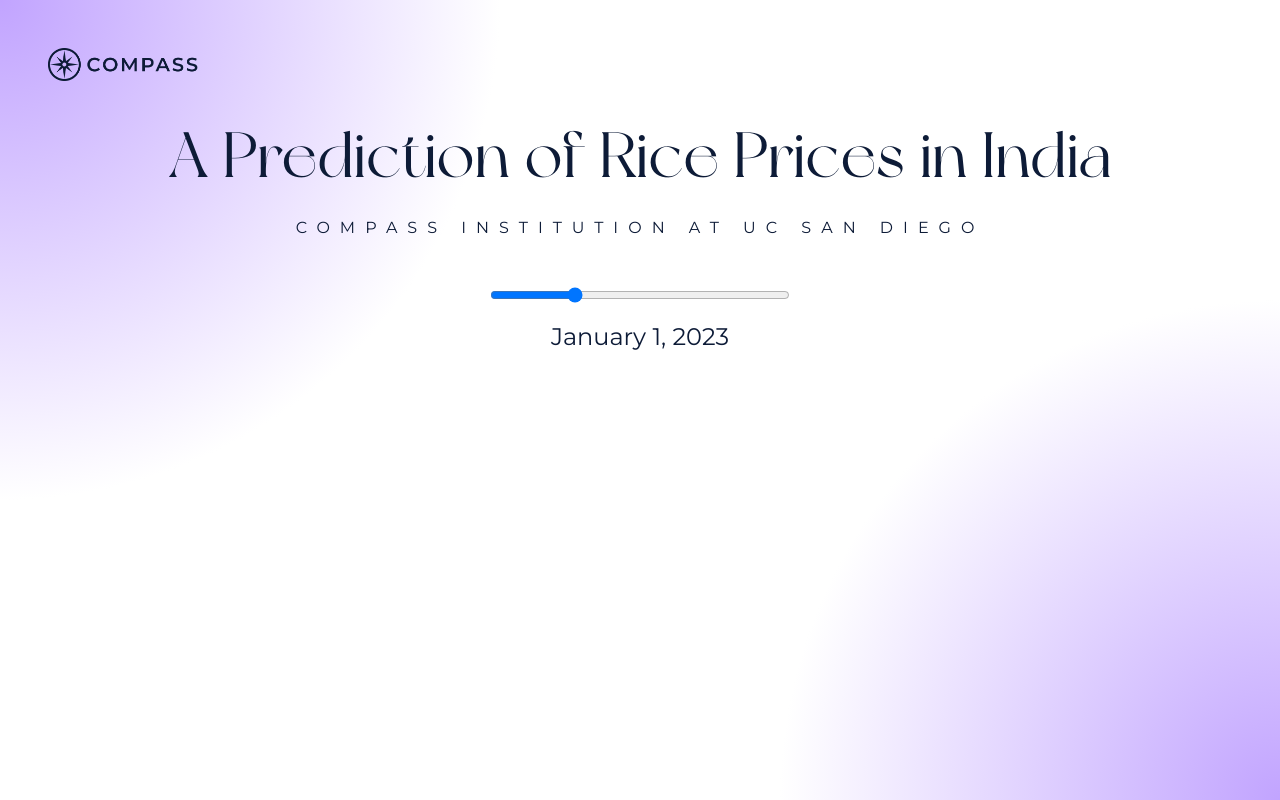
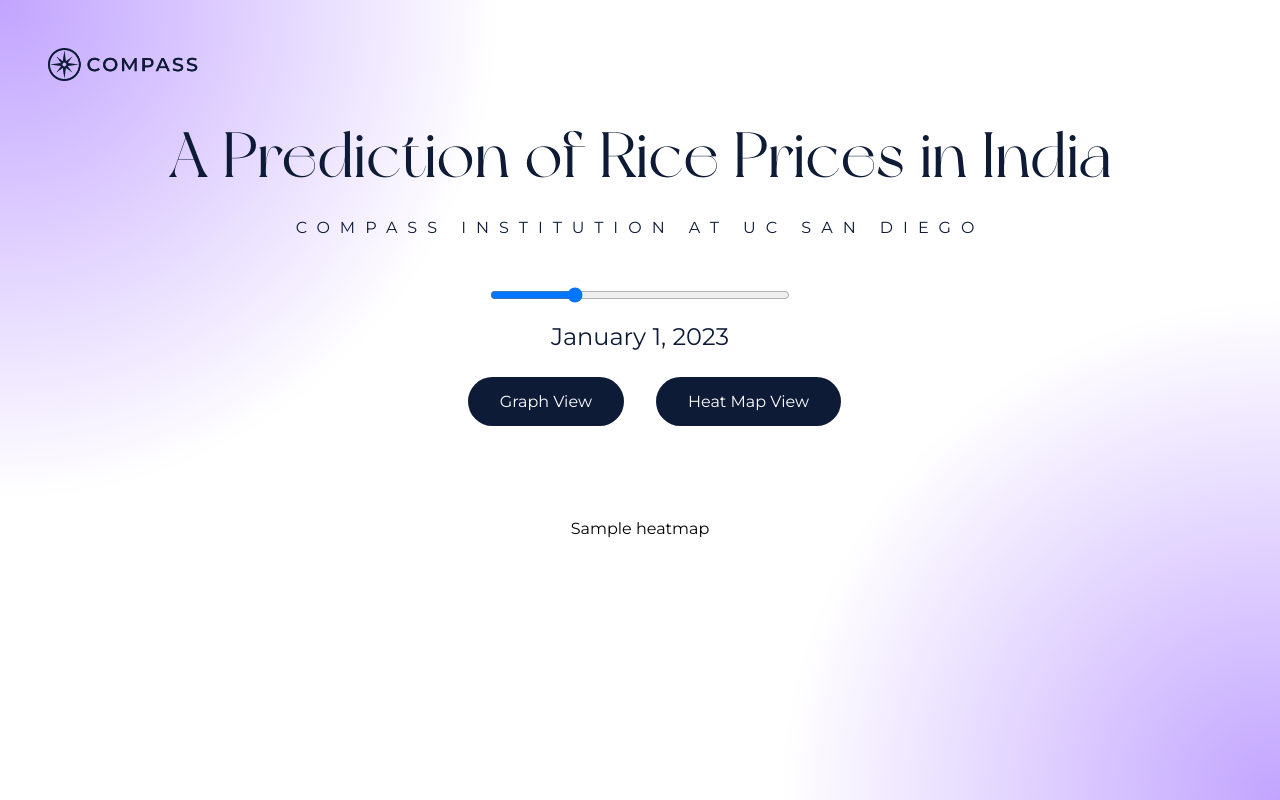
Before and after one commit to compass-global-project/compass-global-website, a Flask app: template templates/index.html in a window 1280 px wide. Run offline with Flask 3, Linux system fonts and the light colour scheme; the template is opened without the code that fills it: most values are stand-ins (such as "Sample title", 1, 10 or a date in 2020); data that the repository does not hold is empty; parts of the project's set-up code (start-up, migrations or seed data) failed here and were passed over.

Commit message:
initial commit

```diff
--- a/app.py
+++ b/app.py
@@ -23,7 +23,7 @@ with open("india.geojson") as f:
     gj = geojson.load(f)
 
 
-@app.route("/v2")
+#@app.route("/")
 def v2():
     fig = px.choropleth_mapbox(
         df,
@@ -50,12 +50,37 @@ def v2():
         ),
     )
     heatmap_html = pyo.plot(fig, output_type="div")
-    return render_template("v2.html", heatmap=heatmap_html)
+    return render_template("index.html", heatmap=heatmap_html)
 
 
 @app.route("/")
 def home():
-    return render_template("index.html")
+    fig = px.choropleth_mapbox(
+        df,
+        geojson=gj,
+        featureidkey="properties.ST_NM",
+        locations="state",
+        color="active cases",
+        color_continuous_scale="Reds",
+        mapbox_style="carto-positron",
+        zoom=3,
+        center={"lat": 20.5937, "lon": 78.9629},  # Center on India
+        opacity=0.5,
+        labels={"active cases": "Active Cases"},
+    )
+
+    fig.update_layout(
+        autosize=True,
+        margin=dict(t=0, b=0, l=0, r=0),
+        paper_bgcolor="rgba(0,0,0,0)",  # Change this to your desired color
+        plot_bgcolor="rgba(0,0,0,0)",  # Change this to your desired color
+        coloraxis_colorbar=dict(
+            tickfont=dict(color="white"),  # Change this to your desired color
+            titlefont=dict(color="white"),  # Change this to your desired color
+        ),
+    )
+    heatmap_html = pyo.plot(fig, output_type="div")
+    return render_template("index.html", heatmap=heatmap_html)
 
 
 @app.route("/get_text", methods=["GET"])
--- a/static/styles.css
+++ b/static/styles.css
@@ -40,8 +40,8 @@ h2 {
 }
 
 button {
-  background-color: #a8bbd7;
-  color: #0e1f39;
+  background-color: #0D1B37;
+  color: #ffffff;
   justify-content: center;
   padding: 15px 32px;
   text-align: center;
--- a/static/view/index.js
+++ b/static/view/index.js
@@ -48,7 +48,25 @@
 
 // };
 
+function toggleSwitchOff(){
+  toggle_display(false);
+}
 
+function toggleSwitchOn(){
+  toggle_display(true);
+}
+
+toggle_display = (show_chart) => {
+    if(!show_chart){
+        document.getElementById('chart-container').style.display = "none";
+        document.getElementById('heatmap').style.display = 'block';
+    }
+    else {
+        document.getElementById('chart-container').style.display = 'block';
+        document.getElementById('heatmap').style.display = "none";
+    }
+
+}
 
 initializeSlider = () => {
   const slider = document.getElementById('dateSlider');
@@ -104,6 +122,7 @@ body = () => {
 
   //initializeDatePicker();
   initializeSlider();
+  toggle_display(false);
 };
 
 window.onload = () => {
--- a/templates/index.html
+++ b/templates/index.html
@@ -16,7 +16,11 @@
         <link href="https://fonts.googleapis.com/css2?family=Montserrat&display=swap" rel="stylesheet">
     </head>
     <body>
-        <img id="logo" src="../static/LogoHQ.png" style="width: 150px; margin-left: 3rem; margin-top: 3rem;">
+        <a href="https://www.compassinstitution.com/"><img id="logo" src="../static/LogoHQ.png" style="width: 150px; margin-left: 3rem; margin-top: 3rem;"></a>
+
+
+
+
         <div class="circle-top-left"></div>
         <div class="circle-bottom-right"></div>
 
@@ -31,10 +35,35 @@
             >
             <div class="date" id="dateLabel"></div>
         </div>
+
+        <div class="buttons" style="display: inline-flex; justify-content: center; width: 100%;">
+            <div style="width: 50%;">
+                <button style="margin-right: 1rem" onclick="toggleSwitchOn()">
+                    Graph View
+                </button>
+            </div>
+            <div style="width: 50%;">
+                <button style="margin-left: 1rem" onclick="toggleSwitchOff()">
+                    Heat Map View
+                </button>
+            </div>
+
+        </div>
+
         <div id="buttonDiv"></div>
         <div id="amount" class="date-display"></div>
+
         <div id="chart-container">
             <canvas id="line-chart"></canvas>
         </div>
+
+        <div id="heatmap" display="none">
+            <div class="heatmap-container">
+                {{ heatmap | safe }}
+            </div>
+        </div>
+
+
+
     </body>
 </html>
```
